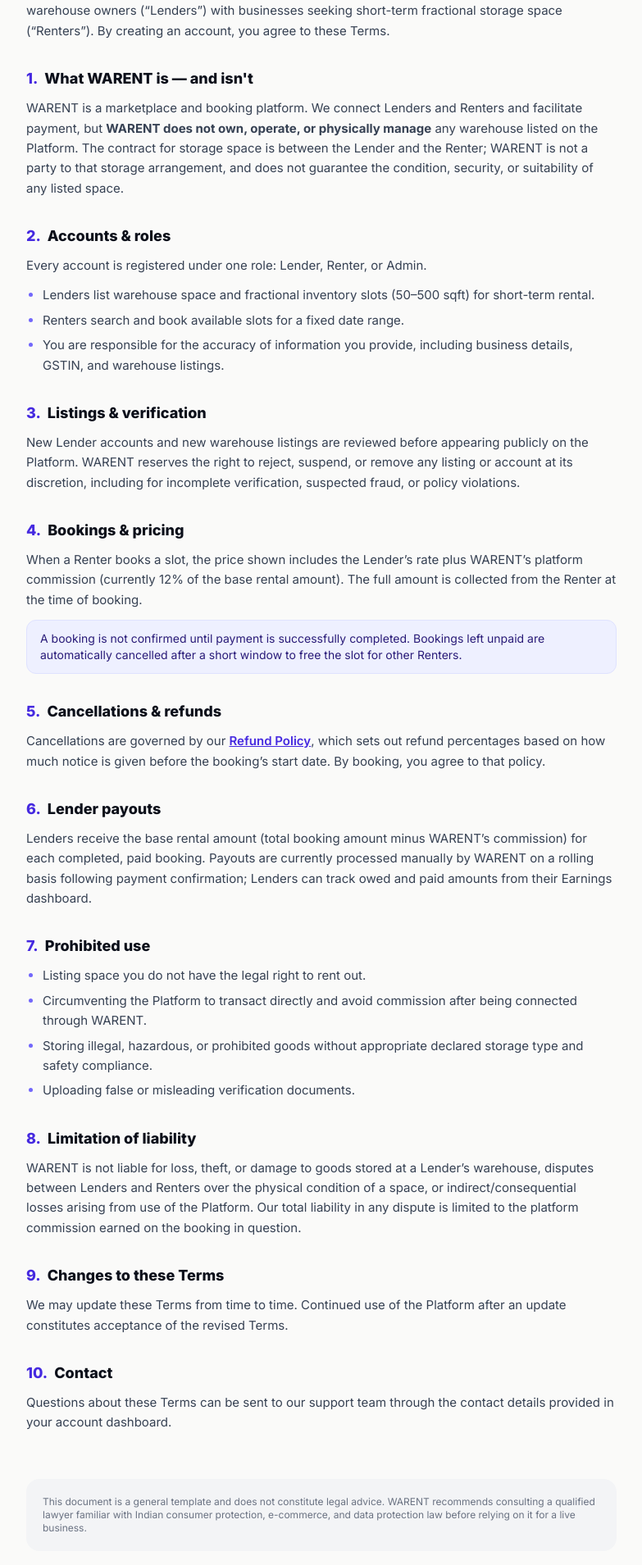
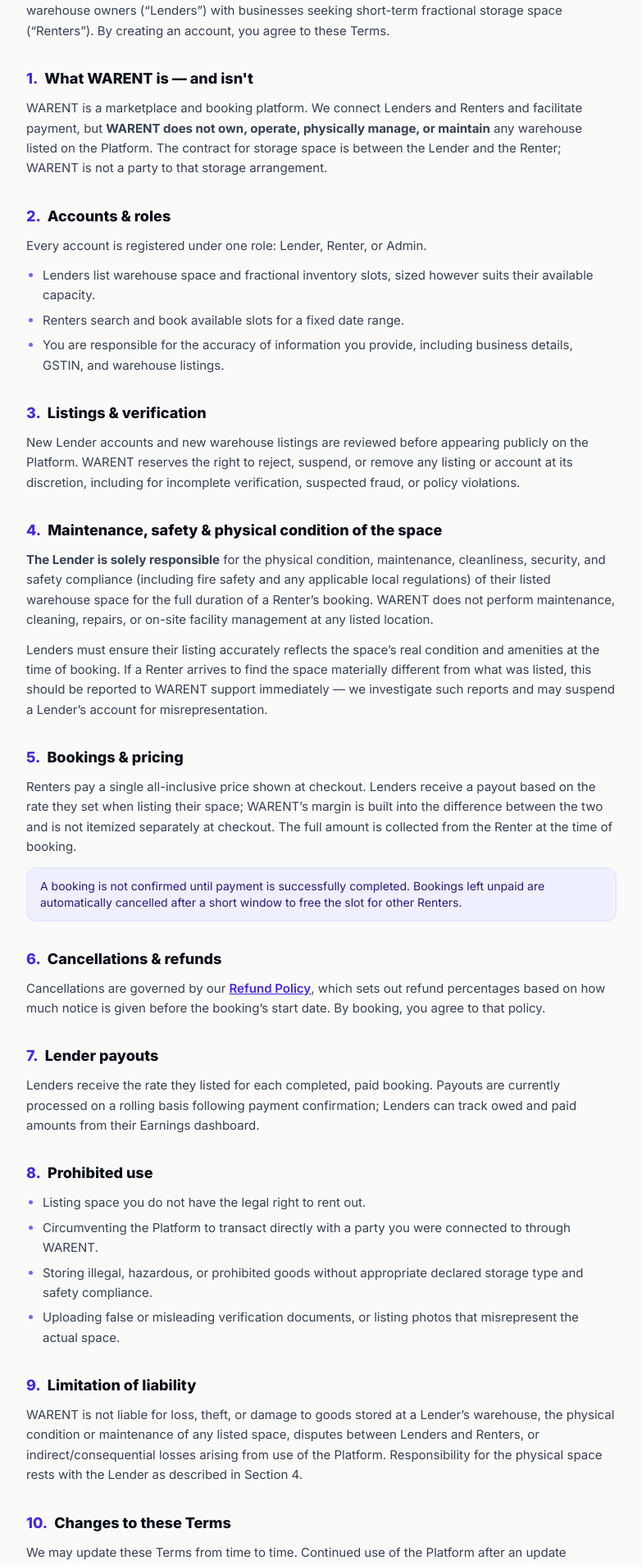
Before and after one commit to singhsahab555/warent, a Next.js app: page /terms in a window 1280 px wide. Shown: the part 244-2153 px from the top of the page at 82% size, without its empty margins (248-1031 px from the left). Built offline with nearby package versions, Linux system fonts and the light colour scheme.

Commit message:
Sync legal pages and content with hidden-margin pricing and open slot sizing; clarify maintenance responsibility

```diff
--- a/src/app/faq/page.tsx
+++ b/src/app/faq/page.tsx
@@ -21,6 +21,10 @@
     q: 'Are the warehouses verified?',
     a: 'Every warehouse is reviewed by our team before it appears in search results.',
   },
+  {
+    q: 'What if the space doesn\'t match the listing when I arrive?',
+    a: 'The Lender is responsible for the physical condition of their space. If it doesn\'t match what was listed, contact our support team right away — we investigate every report and take action against Lenders who misrepresent their listings.',
+  },
 ]
 
 const LENDER_FAQS = [
@@ -35,6 +39,10 @@
   {
     q: 'What happens after I submit a warehouse?',
     a: 'New listings start as "pending verification." Our team reviews it, then you can publish it live from your warehouse\'s detail page.',
+  },
+  {
+    q: 'Who is responsible for maintaining and cleaning the space?',
+    a: 'You are. WARENT handles bookings, payments, and verification — but the physical condition, cleanliness, security, and safety of your warehouse is your responsibility as the space owner, for the full duration of any booking.',
   },
 ]
 
--- a/src/app/page.tsx
+++ b/src/app/page.tsx
@@ -79,7 +79,7 @@
       {/* Stat strip */}
       <section className="border-y border-black/5 bg-ink-900">
         <div className="mx-auto grid max-w-5xl grid-cols-3 gap-4 px-6 py-8 text-center">
-          <Stat value="50–500" label="sqft micro-slots" />
+          <Stat value="50–50,000" label="sqft, any size" />
           <Stat value="< 60 sec" label="to confirm a booking" />
           <Stat value="0" label="double-bookings, ever" />
         </div>
--- a/src/app/privacy/page.tsx
+++ b/src/app/privacy/page.tsx
@@ -32,7 +32,7 @@
         <SubList
           items={[
             'To create and manage your account, and route you to the correct dashboard based on your role.',
-            'To process bookings, calculate pricing/commission, and prevent double-bookings.',
+            'To process bookings, calculate pricing, and prevent double-bookings.',
             'To process payments and refunds via our payment partners.',
             'To verify Lender identity and warehouse legitimacy before listings go live.',
             'To send transactional emails (booking confirmations, verification status, payout notices).',
--- a/src/app/terms/page.tsx
+++ b/src/app/terms/page.tsx
@@ -3,7 +3,7 @@
 
 export default function TermsPage() {
   return (
-    <LegalPageLayout title="Terms of Service" lastUpdated="August 4, 2026">
+    <LegalPageLayout title="Terms of Service" lastUpdated="August 6, 2026">
       <p>
         These Terms govern your use of WARENT (&ldquo;the Platform&rdquo;), operated as a
         marketplace connecting warehouse owners (&ldquo;Lenders&rdquo;) with businesses seeking
@@ -14,10 +14,10 @@
       <Section number="1." title="What WARENT is — and isn't">
         <p>
           WARENT is a marketplace and booking platform. We connect Lenders and Renters and
-          facilitate payment, but <strong>WARENT does not own, operate, or physically manage</strong>{' '}
-          any warehouse listed on the Platform. The contract for storage space is between the
-          Lender and the Renter; WARENT is not a party to that storage arrangement, and does not
-          guarantee the condition, security, or suitability of any listed space.
+          facilitate payment, but <strong>WARENT does not own, operate, physically manage, or
+          maintain</strong> any warehouse listed on the Platform. The contract for storage space
+          is between the Lender and the Renter; WARENT is not a party to that storage
+          arrangement.
         </p>
       </Section>
 
@@ -25,7 +25,7 @@
         <p>Every account is registered under one role: Lender, Renter, or Admin.</p>
         <SubList
           items={[
-            'Lenders list warehouse space and fractional inventory slots (50–500 sqft) for short-term rental.',
+            'Lenders list warehouse space and fractional inventory slots, sized however suits their available capacity.',
             'Renters search and book available slots for a fixed date range.',
             'You are responsible for the accuracy of information you provide, including business details, GSTIN, and warehouse listings.',
           ]}
@@ -41,11 +41,29 @@
         </p>
       </Section>
 
-      <Section number="4." title="Bookings &amp; pricing">
+      <Section number="4." title="Maintenance, safety &amp; physical condition of the space">
         <p>
-          When a Renter books a slot, the price shown includes the Lender&rsquo;s rate plus
-          WARENT&rsquo;s platform commission (currently 12% of the base rental amount). The full
-          amount is collected from the Renter at the time of booking.
+          <strong>The Lender is solely responsible</strong> for the physical condition,
+          maintenance, cleanliness, security, and safety compliance (including fire safety and
+          any applicable local regulations) of their listed warehouse space for the full duration
+          of a Renter&rsquo;s booking. WARENT does not perform maintenance, cleaning, repairs, or
+          on-site facility management at any listed location.
+        </p>
+        <p>
+          Lenders must ensure their listing accurately reflects the space&rsquo;s real condition
+          and amenities at the time of booking. If a Renter arrives to find the space materially
+          different from what was listed, this should be reported to WARENT support immediately —
+          we investigate such reports and may suspend a Lender&rsquo;s account for
+          misrepresentation.
+        </p>
+      </Section>
+
+      <Section number="5." title="Bookings &amp; pricing">
+        <p>
+          Renters pay a single all-inclusive price shown at checkout. Lenders receive a payout
+          based on the rate they set when listing their space; WARENT&rsquo;s margin is built
+          into the difference between the two and is not itemized separately at checkout. The
+          full amount is collected from the Renter at the time of booking.
         </p>
         <Highlight>
           A booking is not confirmed until payment is successfully completed. Bookings left
@@ -54,7 +72,7 @@
         </Highlight>
       </Section>
 
-      <Section number="5." title="Cancellations &amp; refunds">
+      <Section number="6." title="Cancellations &amp; refunds">
         <p>
           Cancellations are governed by our{' '}
           <a href="/refund-policy" className="font-semibold text-brand-600 underline">
@@ -65,46 +83,46 @@
         </p>
       </Section>
 
-      <Section number="6." title="Lender payouts">
+      <Section number="7." title="Lender payouts">
         <p>
-          Lenders receive the base rental amount (total booking amount minus WARENT&rsquo;s
-          commission) for each completed, paid booking. Payouts are currently processed manually
-          by WARENT on a rolling basis following payment confirmation; Lenders can track owed and
-          paid amounts from their Earnings dashboard.
+          Lenders receive the rate they listed for each completed, paid booking. Payouts are
+          currently processed on a rolling basis following payment confirmation; Lenders can
+          track owed and paid amounts from their Earnings dashboard.
         </p>
       </Section>
 
-      <Section number="7." title="Prohibited use">
+      <Section number="8." title="Prohibited use">
         <SubList
           items={[
             'Listing space you do not have the legal right to rent out.',
-            'Circumventing the Platform to transact directly and avoid commission after being connected through WARENT.',
+            'Circumventing the Platform to transact directly with a party you were connected to through WARENT.',
             'Storing illegal, hazardous, or prohibited goods without appropriate declared storage type and safety compliance.',
-            'Uploading false or misleading verification documents.',
+            'Uploading false or misleading verification documents, or listing photos that misrepresent the actual space.',
           ]}
         />
       </Section>
 
-      <Section number="8." title="Limitation of liability">
+      <Section number="9." title="Limitation of liability">
         <p>
           WARENT is not liable for loss, theft, or damage to goods stored at a Lender&rsquo;s
-          warehouse, disputes between Lenders and Renters over the physical condition of a space,
-          or indirect/consequential losses arising from use of the Platform. Our total liability
-          in any dispute is limited to the platform commission earned on the booking in question.
+          warehouse, the physical condition or maintenance of any listed space, disputes between
+          Lenders and Renters, or indirect/consequential losses arising from use of the Platform.
+          Responsibility for the physical space rests with the Lender as described in Section 4.
         </p>
       </Section>
 
-      <Section number="9." title="Changes to these Terms">
+      <Section number="10." title="Changes to these Terms">
         <p>
           We may update these Terms from time to time. Continued use of the Platform after an
           update constitutes acceptance of the revised Terms.
         </p>
       </Section>
 
-      <Section number="10." title="Contact">
+      <Section number="11." title="Contact">
         <p>
           Questions about these Terms can be sent to our support team through the contact details
-          provided in your account dashboard.
+          provided in your account dashboard, or via our{' '}
+          <a href="/contact" className="font-semibold text-brand-600 underline">Contact page</a>.
         </p>
       </Section>
     </LegalPageLayout>
```
